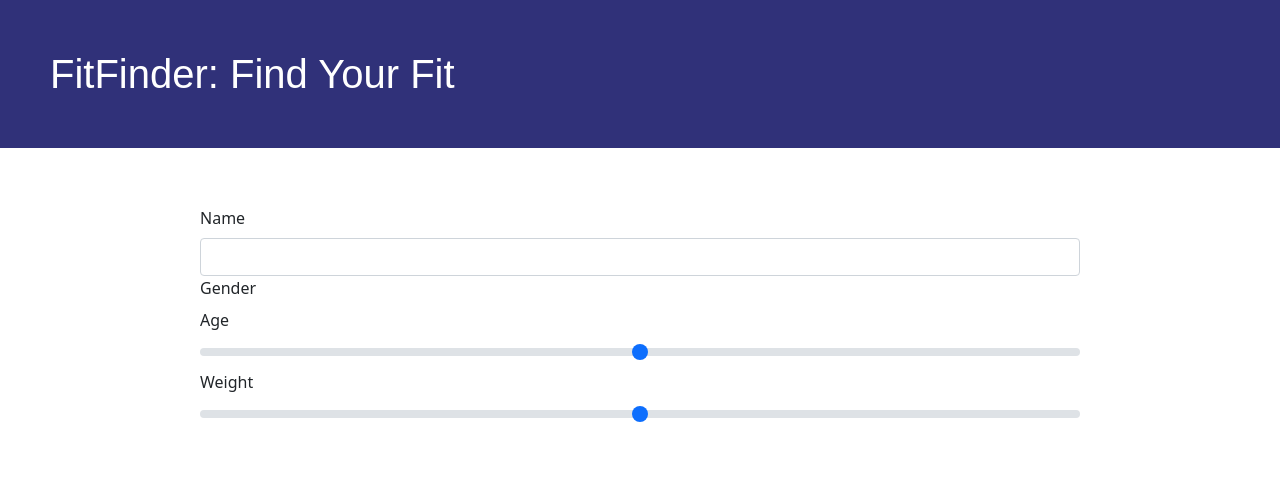
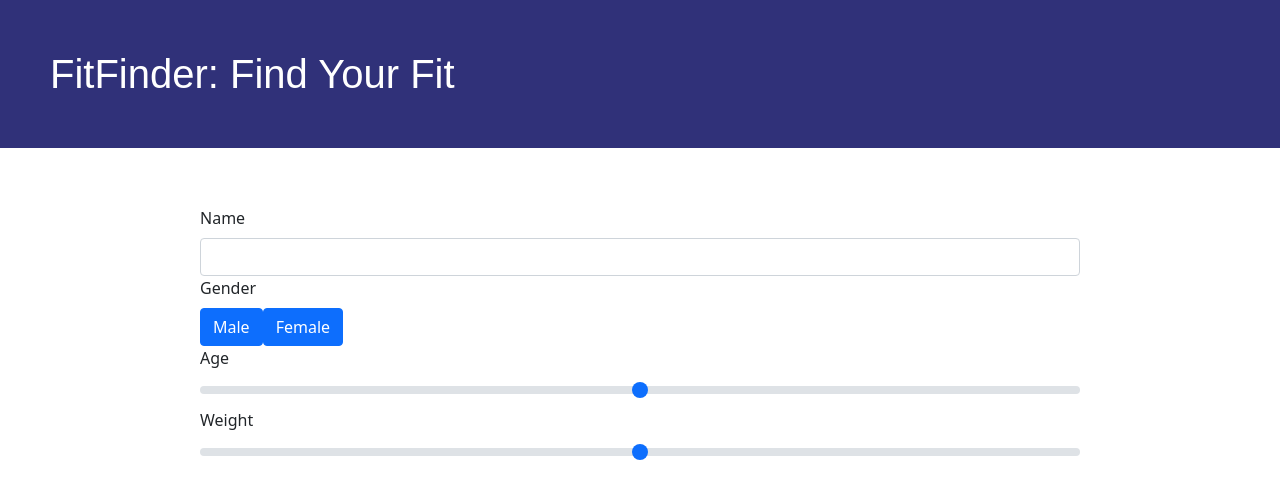
Before and after one commit to Cstew12/CruzHacks2022, a React (Create React App) app in the folder fitfinder/: page / in a window 1280 px wide. Shown: the top 498 px of the page. Built offline with nearby package versions, Linux system fonts and the light colour scheme.

Commit message:
added buttons

```diff
--- a/fitfinder/src/App.js
+++ b/fitfinder/src/App.js
@@ -3,7 +3,7 @@ import './App.css'
 import React,{useState} from 'react'
 import DatePicker from 'react-datepicker'
 import 'react-datepicker/dist/react-datepicker.css'
-import {Form, FormGroup} from "react-bootstrap";
+import {Button, Form, FormGroup} from "react-bootstrap";
 import FormRange from "react-bootstrap/FormRange";
 
 function App() {
@@ -28,6 +28,10 @@ function App() {
 
                 </FormGroup>
                 <FormGroup>
+                    <Button class= "btn btn-outline-primary p-1">Male</Button>
+                    <Button class= "btn btn-outline-primary p-1">Female</Button>
+                </FormGroup>
+                <FormGroup>
                     <Form.Label>Age</Form.Label>
                     <FormRange></FormRange>
                 </FormGroup>
```
